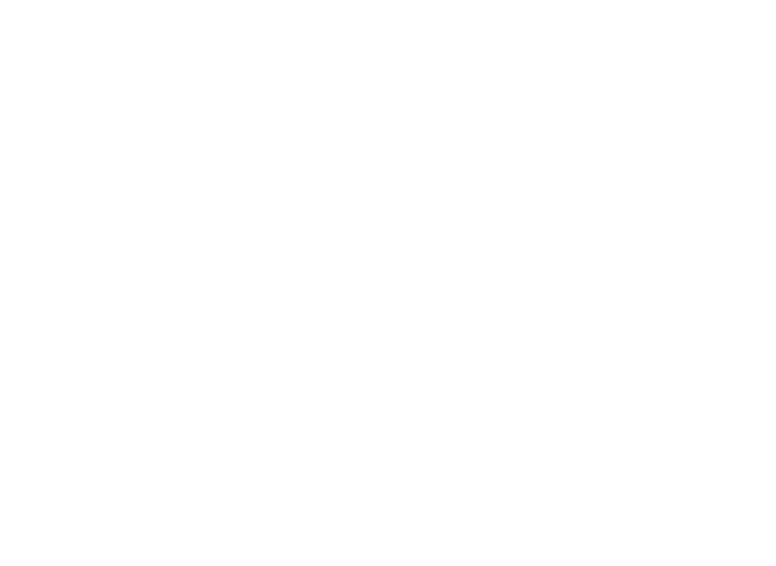
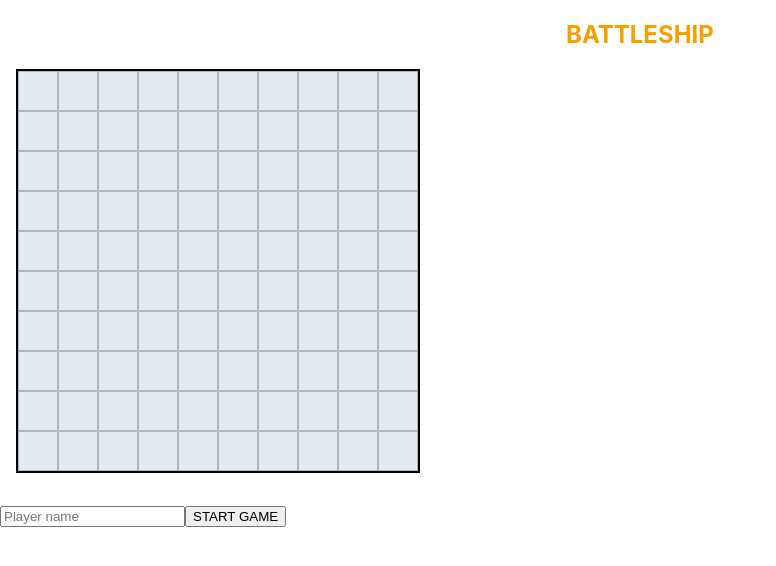
Before and after one commit to LavalAlex/battleship, a React (Create React App) app: page / in a window 1280 px wide. Before the commit this address had no page. Shown: the top 566 px of the page, without its empty margins (0-776 px from the left). Built offline with nearby package versions, Linux system fonts and the light colour scheme.

Commit message:
Feature: page start game

```diff
--- a/public/index.html
+++ b/public/index.html
@@ -24,9 +24,9 @@
       work correctly both with client-side routing and a non-root public URL.
       Learn how to configure a non-root public URL by running `npm run build`.
     -->
-    <title>React App</title>
+    <title>Batteship</title>
   </head>
-  <body>
+  <body oncontextmenu="alert('Arizon');return false;">
     <noscript>You need to enable JavaScript to run this app.</noscript>
     <div id="root"></div>
     <!--
--- a/src/App.js
+++ b/src/App.js
@@ -1,14 +1,14 @@
 import "./App.css";
 import { BrowserRouter, Route, Routes } from "react-router-dom";
 import Game from "./common/Game/Game";
-
-
+import StartGame from "./common/Start/StartGame";
 
 function App() {
   return (
     <BrowserRouter>
       <Routes>
-        <Route path="/game" element={<Game/>} />
+        <Route path="/" element={<StartGame />} />
+        <Route path="/game/:name" element={<Game />} />
       </Routes>
     </BrowserRouter>
   );
--- a/src/common/Computer/ComputerBoard.jsx
+++ b/src/common/Computer/ComputerBoard.jsx
@@ -105,7 +105,7 @@
 
   return (
     <div>
-      <h2 className={styles.playerTitle}>Computer</h2>
+      <h2 className={styles.playerTitle}>CPU</h2>
       <div className={styles.board}>{compSquares}</div>
     </div>
   );
--- a/src/common/Game/Game.jsx
+++ b/src/common/Game/Game.jsx
@@ -1,5 +1,5 @@
-import React, { useState, useRef } from 'react';
-import  GameView  from './GameView';
+import React, { useState, useRef } from "react";
+import GameView from "./GameView";
 import {
   placeAllComputerShips,
   squateState,
@@ -10,40 +10,39 @@
   getNeighbors,
   updateSunkShips,
   coordsToIndex,
-} from '../Layout/Layout';
+} from "../Layout/Layout";
 
 const shipsAvailable = [
   {
-    name: 'carrier',
+    name: "carrier",
     length: 5,
     placed: null,
   },
   {
-    name: 'battleship',
+    name: "battleship",
     length: 4,
     placed: null,
   },
   {
-    name: 'cruiser',
+    name: "cruiser",
     length: 3,
     placed: null,
   },
   {
-    name: 'submarine',
+    name: "submarine",
     length: 3,
     placed: null,
   },
   {
-    name: 'destroyer',
+    name: "destroyer",
     length: 2,
     placed: null,
   },
 ];
 
-export default function Game(){
-  const [gameState, setGameState] = useState('placement');
+export default function Game() {
+  const [gameState, setGameState] = useState("placement");
   const [winner, setWinner] = useState(null);
-
   const [currentlyPlacing, setCurrentlyPlacing] = useState(null);
   const [placedShips, setPlacedShips] = useState([]);
   const [availableShips, setAvailableShips] = useState(shipsAvailable);
@@ -58,7 +57,7 @@
 
     setCurrentlyPlacing({
       ...shipToPlace,
-      orientation: 'horizontal',
+      orientation: "horizontal",
       position: null,
     });
   };
@@ -84,19 +83,21 @@
       setCurrentlyPlacing({
         ...currentlyPlacing,
         orientation:
-          currentlyPlacing.orientation === 'vertical' ? 'horizontal' : 'vertical',
+          currentlyPlacing.orientation === "vertical"
+            ? "horizontal"
+            : "vertical",
       });
     }
   };
 
   const startTurn = () => {
     generateComputerShips();
-    setGameState('player-turn');
+    setGameState("player-turn");
   };
 
   const changeTurn = () => {
     setGameState((oldGameState) =>
-      oldGameState === 'player-turn' ? 'computer-turn' : 'player-turn'
+      oldGameState === "player-turn" ? "computer-turn" : "player-turn"
     );
   };
 
@@ -108,8 +109,7 @@
 
   const computerFire = (index, layout) => {
     let computerHits;
-
-    if (layout[index] === 'ship') {
+    if (layout[index] === "ship") {
       computerHits = [
         ...hitsByComputer,
         {
@@ -118,7 +118,7 @@
         },
       ];
     }
-    if (layout[index] === 'empty') {
+    if (layout[index] === "empty") {
       computerHits = [
         ...hitsByComputer,
         {
@@ -156,27 +156,29 @@
     layout = placedShips.reduce(
       (prevLayout, currentShip) =>
         currentShip.sunk
-          ? putEntityInLayout(prevLayout, currentShip, squateState.ship_sunk)
+          ? putEntityInLayout(prevLayout, currentShip, squateState.shipSunk)
           : prevLayout,
       layout
     );
 
-    let successfulComputerHits = hitsByComputer.filter((hit) => hit.type === 'hit');
+    let successfulComputerHits = hitsByComputer.filter(
+      (hit) => hit.type === "hit"
+    );
 
     let nonSunkComputerHits = successfulComputerHits.filter((hit) => {
       const hitIndex = coordsToIndex(hit.position);
-      return layout[hitIndex] === 'hit';
+      return layout[hitIndex] === "hit";
     });
 
     let potentialTargets = nonSunkComputerHits
       .flatMap((hit) => getNeighbors(hit.position))
-      .filter((idx) => layout[idx] === 'empty' || layout[idx] === 'ship');
+      .filter((idx) => layout[idx] === "empty" || layout[idx] === "ship");
 
     // Until there's a successful hit
     if (potentialTargets.length === 0) {
       let layoutIndices = layout.map((item, idx) => idx);
       potentialTargets = layoutIndices.filter(
-        (index) => layout[index] === 'ship' || layout[index] === 'empty'
+        (index) => layout[index] === "ship" || layout[index] === "empty"
       );
     }
 
@@ -194,18 +196,21 @@
 
   // Check if either player or computer ended the game
   const checkIfGameOver = () => {
-    let successfulPlayerHits = hitsByPlayer.filter((hit) => hit.type === 'hit').length;
-    let successfulComputerHits = hitsByComputer.filter((hit) => hit.type === 'hit')
-      .length;
+    let successfulPlayerHits = hitsByPlayer.filter(
+      (hit) => hit.type === "hit"
+    ).length;
+    let successfulComputerHits = hitsByComputer.filter(
+      (hit) => hit.type === "hit"
+    ).length;
 
     if (successfulComputerHits === 17 || successfulPlayerHits === 17) {
-      setGameState('game-over');
+      setGameState("game-over");
 
       if (successfulComputerHits === 17) {
-        setWinner('computer');
+        setWinner("computer");
       }
       if (successfulPlayerHits === 17) {
-        setWinner('player');
+        setWinner("player");
       }
 
       return true;
@@ -215,7 +220,7 @@
   };
 
   const startAgain = () => {
-    setGameState('placement');
+    setGameState("placement");
     setWinner(null);
     setCurrentlyPlacing(null);
     setPlacedShips([]);
@@ -251,4 +256,4 @@
       />
     </React.Fragment>
   );
-};
+}
--- a/src/common/Player/PlayerBoard.jsx
+++ b/src/common/Player/PlayerBoard.jsx
@@ -10,6 +10,7 @@
 } from "../Layout/Layout";
 
 import styles from "./playerStyles.module.css";
+import { useParams } from "react-router-dom";
 
 export default function PlayerBoard({
   currentlyPlacing,
@@ -18,8 +19,10 @@
   placeShip,
   placedShips,
   hitsByComputer,
+  prop
 }) {
-
+  const name = prop
+  console.log(name)
   // Player ships on empty layout
   let layout = placedShips.reduce(
     (prevLayout, currentShip) =>
@@ -87,7 +90,7 @@
 
   return (
     <div>
-      <h2 className={styles.playerTitle}>You</h2>
+      <h2 className={styles.playerTitle}>{name}</h2>
       <div className={styles.board}>{squares}</div>
     </div>
   );
--- a/src/common/Player/playerStyles.module.css
+++ b/src/common/Player/playerStyles.module.css
@@ -56,15 +56,15 @@
 
 .board .shipSunk {
   background-color: #e03131;
-  border: 1px solid #e03131;
+  border: 1px solid c92a2a;
   animation: shake 50ms 6 alternate backwards;
 }
 
 /* Forbidden square  */
 
 .board .forbidden {
-  background-color: #ffc9c9;
-  border: 1px solid #ffa8a8;
+  background-color: #ff8787;
+  border: 1px solid red;
 }
 
 /* Option 1 */
--- /dev/null
+++ b/src/common/Start/StartGame.jsx
@@ -0,0 +1,52 @@
+import React, { useState } from "react";
+import { Link, Navigate, Redirect } from "react-router-dom";
+import { generateEmptyLayout, putEntityInLayout } from "../Layout/Layout";
+import styles from "./stylesStart.module.css";
+
+export default function StartGame() {
+  const [player, setName] = useState({ name: "" });
+  const [pass, setPass] = useState(false);
+
+  const handleChange = ({ target: { name, value } }) => {
+    setName((old) => ({
+      ...old,
+      [name]: value,
+    }));
+  };
+  // Player ships on empty layout
+  let layout = generateEmptyLayout();
+  let squares = layout.map((square, index) => {
+    return (
+      <div
+        className={styles.empty}
+        key={`square-${index}`}
+        id={`square-${index}`}
+      />
+    );
+  });
+
+  const start = (e) => {
+    if (player.name === "") {
+      alert("Must choose a name");
+    } else {
+      if (player.name.length < 4) {
+        alert("his name is too short");
+      } else {
+        setPass(true);
+      }
+    }
+
+    console.log(player);
+  };
+
+  return pass ? (
+    <Navigate to="/game" />
+  ) : (
+    <div>
+      <h2 className={styles.title}>BATTLESHIP</h2>
+      <div className={styles.board}>{squares}</div>
+      <input placeholder="Player name" name="name" onChange={handleChange} />
+      <button onClick={start}> START GAME</button>
+    </div>
+  );
+}
--- /dev/null
+++ b/src/common/Start/stylesStart.module.css
@@ -0,0 +1,29 @@
+.board {
+  width: 400px;
+  height: 400px;
+  border: 2px solid black;
+  margin: 1em 2em 2em 1em;
+  display: flex;
+  flex-wrap: wrap;
+}
+
+.board div {
+  width: 10%;
+  height: 10%;
+  box-sizing: border-box;
+  background: #e3eaf0;
+  border: 1px solid #b0b7be;
+  cursor: crosshair;
+  transition: background-color 100ms ease-in-out;
+}
+
+.empty {
+  background-color: #f1f3f5;
+}
+.empty:hover {
+  background-color: #ffec99;
+}
+.title {
+  color: #f59f00;
+  text-align: center;
+}
```
